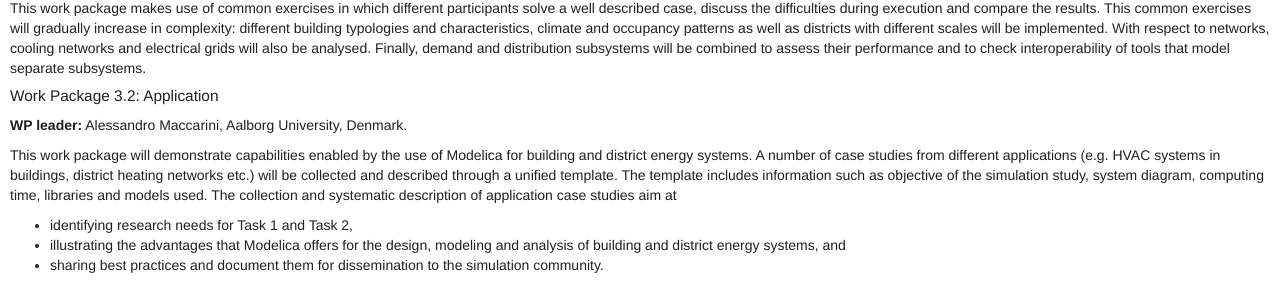
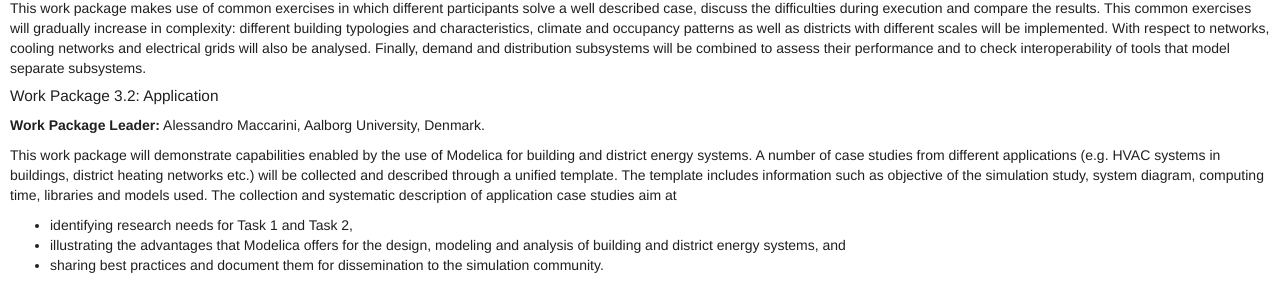
Before and after one commit to ibpsa/project1, a Jekyll site: the page built from index.md, in a window 1280 px wide and 900 px high, scrolled down 1950 px. Shown: the part 325-621 px from the top of the window. Built offline with Jekyll 4.4.1, drawn with Linux system fonts in a browser that asks for light colours; nearby versions of some CDN libraries.

Commit message:
Replaced Task with Work Package Leader

```diff
--- a/index.md
+++ b/index.md
@@ -175,7 +175,7 @@ This work package makes use of common exercises in which different participants
 </p>
 <h4>Work Package 3.2: Application </h4>
 <p>
-<b>WP leader:</b> Alessandro Maccarini, Aalborg University, Denmark.
+<b>Work Package Leader:</b> Alessandro Maccarini, Aalborg University, Denmark.
 </p>
 <p>
 This work package will demonstrate capabilities enabled by the use of Modelica for building and district energy systems. A number of case studies from different applications (e.g. HVAC systems in buildings, district heating networks etc.) will be collected and described through a unified template. The template includes information such as objective of the simulation study, system diagram, computing time, libraries and models used. The collection and systematic description of application case studies aim at
```
